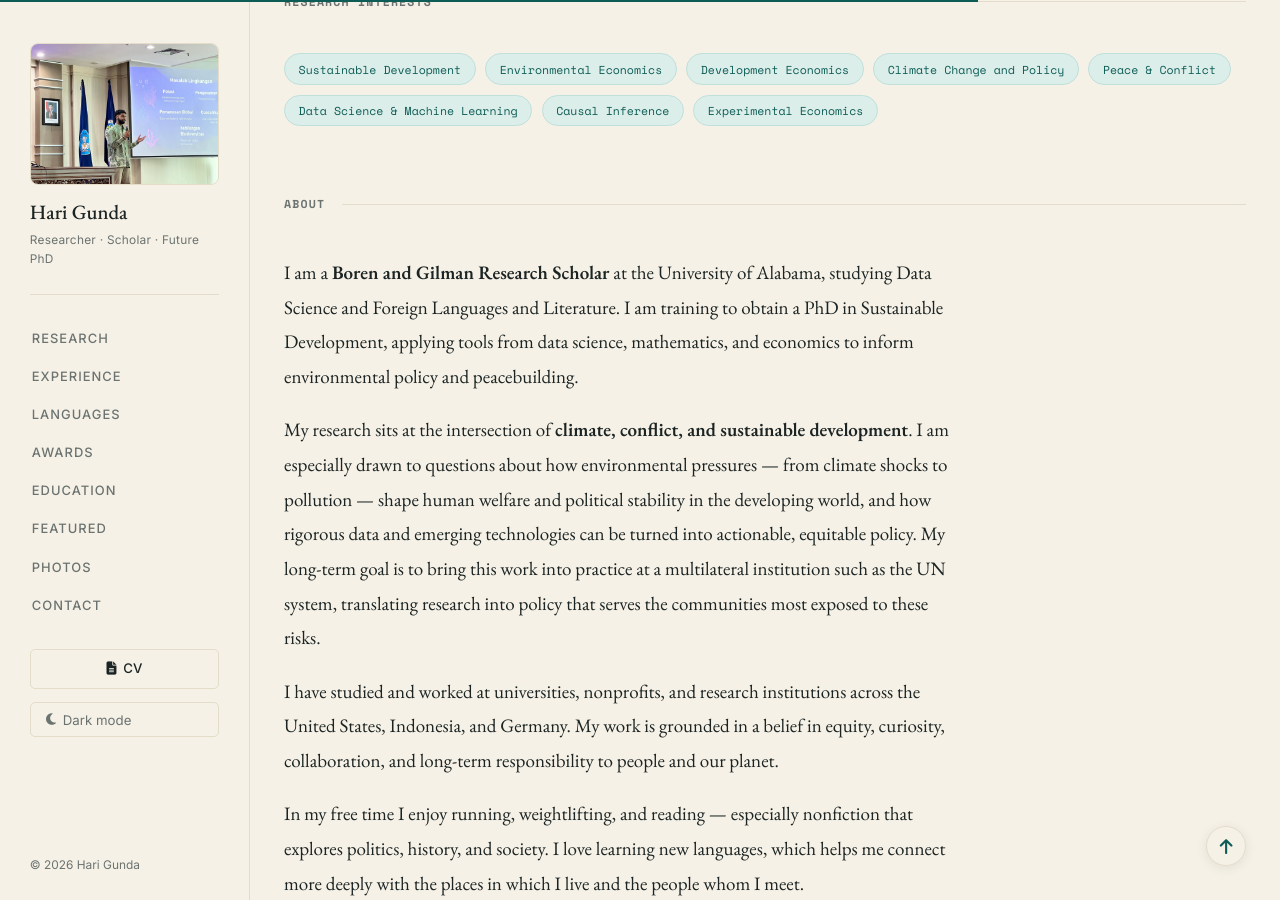
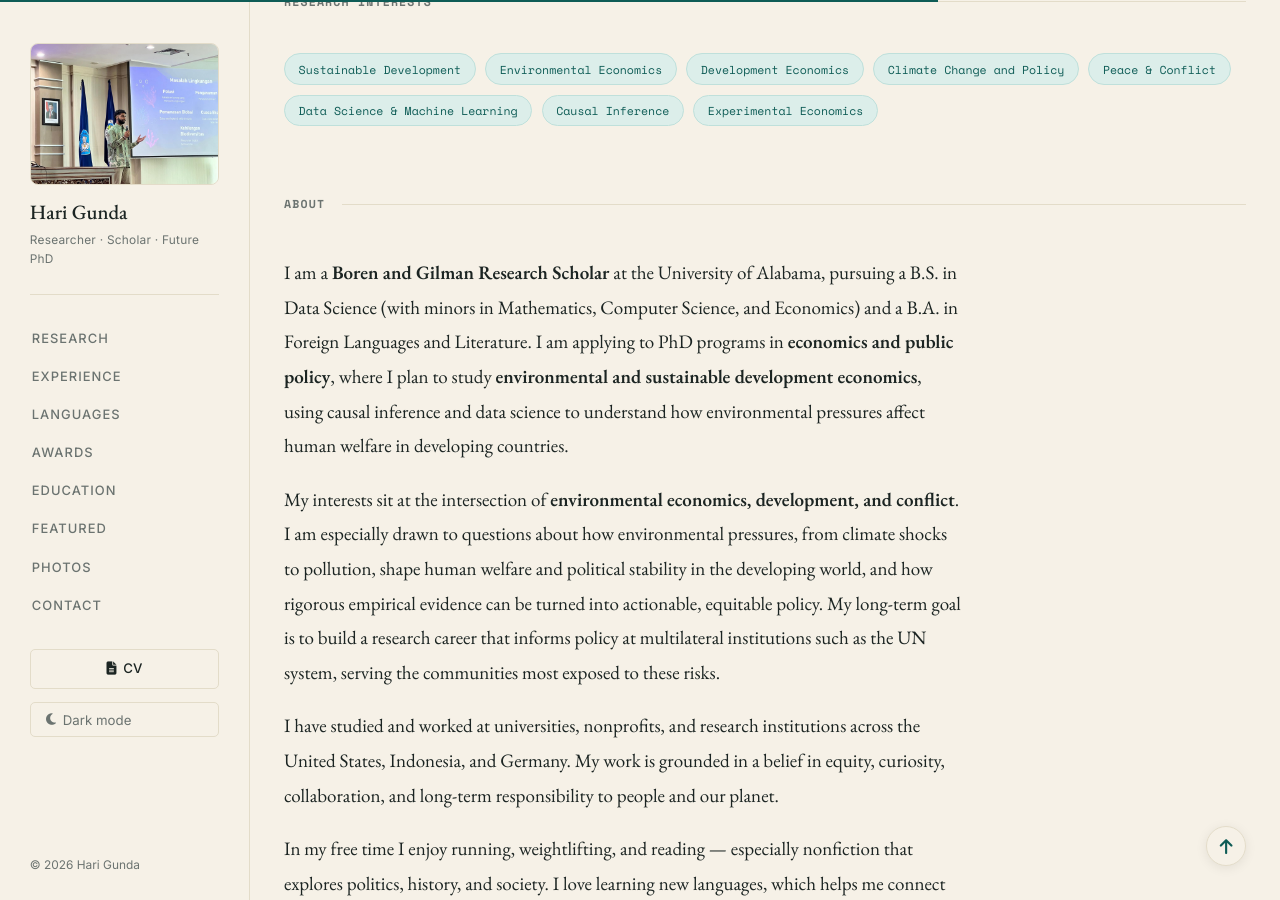
Before and after one commit to Hariaksha/hariaksha.github.io, a Jekyll site: the page built from index.html, in a window 1280 px wide and 900 px high, scrolled down 640 px. Built offline with Jekyll 4.4.1, drawn with Linux system fonts in a browser that asks for light colours.

Commit message:
Rewrite About section intro for economics and public policy PhD applications
Co-Authored-By: Claude Sonnet 5.5 <noreply@anthropic.com>

```diff
--- a/index.html
+++ b/index.html
@@ -73,18 +73,20 @@ description: "Empathy-driven research for a more sustainable and peaceful world.
   <p class="section-label">About</p>
   <div class="about-body">
     <p>
-      I am a <strong>Boren and Gilman Research Scholar</strong> at the University of Alabama, studying
-      Data Science and Foreign Languages and Literature. I am training to obtain a PhD in Sustainable
-      Development, applying tools from data science, mathematics, and economics to inform environmental
-      policy and peacebuilding.
+      I am a <strong>Boren and Gilman Research Scholar</strong> at the University of Alabama, pursuing a
+      B.S. in Data Science (with minors in Mathematics, Computer Science, and Economics) and a B.A. in
+      Foreign Languages and Literature. I am applying to PhD programs in <strong>economics and public
+      policy</strong>, where I plan to study <strong>environmental and sustainable development economics</strong>,
+      using causal inference and data science to understand how environmental pressures affect human
+      welfare in developing countries.
     </p>
     <p>
-      My research sits at the intersection of <strong>climate, conflict, and sustainable development</strong>.
-      I am especially drawn to questions about how environmental pressures — from climate shocks to
-      pollution — shape human welfare and political stability in the developing world, and how rigorous
-      data and emerging technologies can be turned into actionable, equitable policy. My long-term goal
-      is to bring this work into practice at a multilateral institution such as the UN system, translating
-      research into policy that serves the communities most exposed to these risks.
+      My interests sit at the intersection of <strong>environmental economics, development, and conflict</strong>.
+      I am especially drawn to questions about how environmental pressures, from climate shocks to
+      pollution, shape human welfare and political stability in the developing world, and how rigorous
+      empirical evidence can be turned into actionable, equitable policy. My long-term goal is to build a
+      research career that informs policy at multilateral institutions such as the UN system, serving the
+      communities most exposed to these risks.
     </p>
     <p>
       I have studied and worked at universities, nonprofits, and research institutions across the
```
